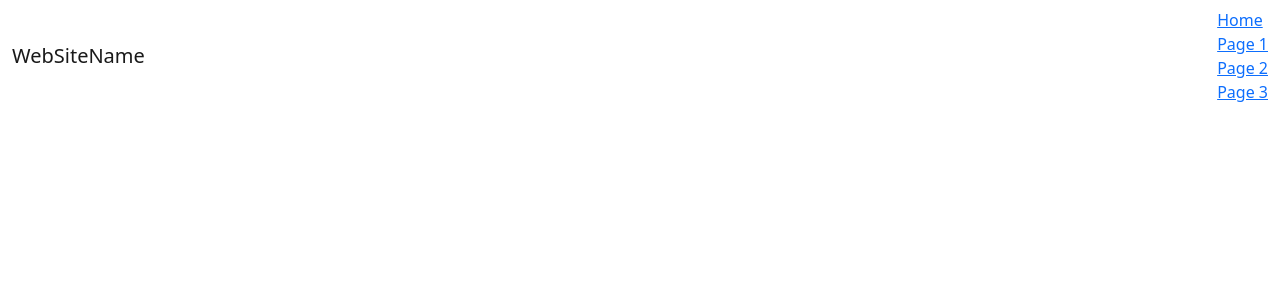
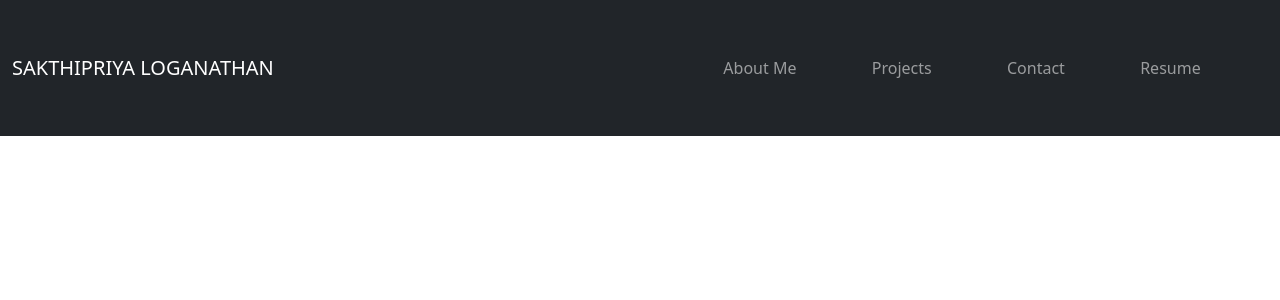
Before and after one commit to SPloganathan/sploganathan-portfolio, a React (Create React App) app: page / in a window 1280 px wide. Shown: the top 300 px of the page. Built offline with nearby package versions, Linux system fonts and the light colour scheme.

Commit message:
feat(header,nav): created header and nav component

```diff
--- a/src/components/Header.js
+++ b/src/components/Header.js
@@ -1,33 +1,28 @@
 import React from "react";
+import NavBar from "./Nav";
 
-function Header() {
+function Header(props) {
+  const { page, setPage } = props;
   return (
-    <div>
-      <nav class="navbar navbar-default">
-        <div class="container-fluid">
-          <div class="navbar-header">
-            <a class="navbar-brand" href="#">
-              WebSiteName
-            </a>
-          </div>
-          <ul class="nav navbar-nav">
-            <li class="active">
-              <a href="#">Home</a>
-            </li>
-            <li>
-              <a href="#">Page 1</a>
-            </li>
-            <li>
-              <a href="#">Page 2</a>
-            </li>
-            <li>
-              <a href="#">Page 3</a>
-            </li>
-          </ul>
-        </div>
-      </nav>
-    </div>
+    <nav className="navbar navbar-expand-lg navbar-dark bg-dark py-3 py-lg-5">
+      <div className="container-fluid">
+        <span className="navbar-brand w-50" onClick={() => setPage("about")}>
+          SAKTHIPRIYA LOGANATHAN
+        </span>
+        <button
+          className="navbar-toggler"
+          type="button"
+          data-bs-toggle="collapse"
+          data-bs-target="#navbarSupportedContent"
+          aria-controls="navbarSupportedContent"
+          aria-expanded="false"
+          aria-label="Toggle navigation"
+        >
+          <span className="navbar-toggler-icon"></span>
+        </button>
+        <NavBar page={page} setPage={setPage} />
+      </div>
+    </nav>
   );
 }
-
 export default Header;
--- /dev/null
+++ b/src/components/Nav.js
@@ -0,0 +1,43 @@
+function NavBar(props) {
+  const { page, setPage } = props;
+  return (
+    <div className="collapse navbar-collapse" id="navbarSupportedContent">
+      <ul className="navbar-nav me-auto mb-2 mb-lg-0 w-100 justify-content-evenly">
+        <li className="nav-item">
+          <span
+            onClick={() => setPage("about")}
+            className={`nav-link ${page === "about" ? "active" : ""}`}
+          >
+            About Me
+          </span>
+        </li>
+        <li className="nav-item">
+          <span
+            onClick={() => setPage("project")}
+            className={`nav-link ${page === "project" ? "active" : ""}`}
+          >
+            Projects
+          </span>
+        </li>
+        <li className="nav-item">
+          <span
+            onClick={() => setPage("contact")}
+            className={`nav-link ${page === "contact" ? "active" : ""}`}
+          >
+            Contact
+          </span>
+        </li>
+        <li className="nav-item">
+          <span
+            onClick={() => setPage("resume")}
+            className={`nav-link ${page === "resume" ? "active" : ""}`}
+          >
+            Resume
+          </span>
+        </li>
+      </ul>
+    </div>
+  );
+}
+
+export default NavBar;
```
